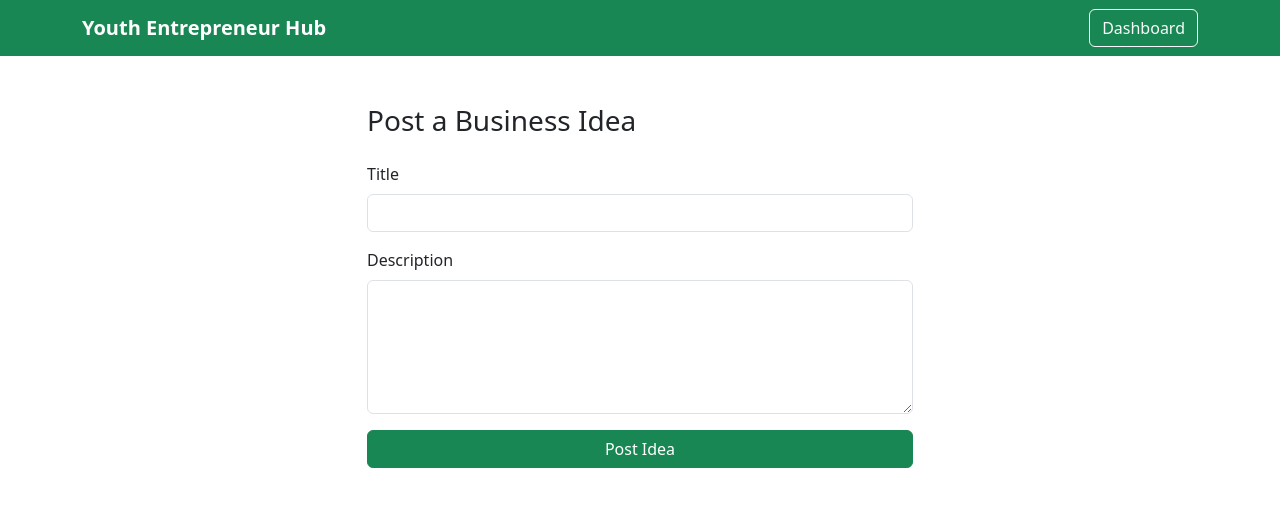
After one commit to mmukamukiza21/YouthEntrepreneurInitiative, a Flask app: page /ideas/new in a window 1280 px wide. The commit adds this page. Shown: the top 515 px of the page. Run offline with Flask 3, Linux system fonts and the light colour scheme; the visitor is signed in with stand-in values (Sample User, id 1); parts of the project's set-up code (start-up, migrations or seed data) failed here and were passed over; some libraries are stand-ins or nearby versions.

Commit message:
Add business ideas feature: post and view ideas

```diff
--- a/app.py
+++ b/app.py
@@ -1,4 +1,4 @@
-from flask import Flask, render_template, request
+from flask import Flask, render_template, request, session, redirect, url_for
 from flask_sqlalchemy import SQLAlchemy
 from werkzeug.security import generate_password_hash, check_password_hash
 from dotenv import load_dotenv
@@ -8,18 +8,21 @@ import os
 load_dotenv()
 
 app = Flask(__name__)
+app.secret_key = os.getenv("SECRET_KEY")
 
-user = os.getenv("DB_USER")
-password = quote_plus(os.getenv("DB_PASSWORD"))
-host = os.getenv("DB_HOST")
-port = os.getenv("DB_PORT")
-dbname = os.getenv("DB_NAME")
+db_user = os.getenv("DB_USER")
+db_password = quote_plus(os.getenv("DB_PASSWORD"))
+db_host = os.getenv("DB_HOST")
+db_port = os.getenv("DB_PORT")
+db_name = os.getenv("DB_NAME")
 
-app.config["SQLALCHEMY_DATABASE_URI"] = f"postgresql+psycopg2://{user}:{password}@{host}:{port}/{dbname}?sslmode=require"
+app.config["SQLALCHEMY_DATABASE_URI"] = f"postgresql+psycopg2://{db_user}:{db_password}@{db_host}:{db_port}/{db_name}?sslmode=require"
 app.config["SQLALCHEMY_TRACK_MODIFICATIONS"] = False
 
 db = SQLAlchemy(app)
 
+
+# ---- Database Models ----
 
 class User(db.Model):
     id = db.Column(db.Integer, primary_key=True)
@@ -27,6 +30,15 @@ class User(db.Model):
     email = db.Column(db.String(150), unique=True, nullable=False)
     password_hash = db.Column(db.String(255), nullable=False)
 
+
+class BusinessIdea(db.Model):
+    id = db.Column(db.Integer, primary_key=True)
+    title = db.Column(db.String(200), nullable=False)
+    description = db.Column(db.Text, nullable=False)
+    user_id = db.Column(db.Integer, db.ForeignKey("user.id"), nullable=False)
+
+
+# ---- Routes ----
 
 @app.route("/")
 def home():
@@ -49,8 +61,67 @@ def register():
         db.session.add(new_user)
         db.session.commit()
 
-        return f"<h2>Thanks, {name}! Your account was saved securely.</h2>"
+        session["user_id"] = new_user.id
+        return redirect(url_for("dashboard"))
     return render_template("register.html")
+
+
+@app.route("/login", methods=["GET", "POST"])
+def login():
+    if request.method == "POST":
+        email = request.form.get("email")
+        raw_password = request.form.get("password")
+
+        user = User.query.filter_by(email=email).first()
+
+        if user and check_password_hash(user.password_hash, raw_password):
+            session["user_id"] = user.id
+            return redirect(url_for("dashboard"))
+        else:
+            return "<h2>Invalid email or password.</h2>"
+    return render_template("login.html")
+
+
+@app.route("/dashboard")
+def dashboard():
+    if "user_id" not in session:
+        return redirect(url_for("login"))
+
+    user = db.session.get(User, session["user_id"])
+    return render_template("dashboard.html", user=user)
+
+
+@app.route("/ideas")
+def list_ideas():
+    if "user_id" not in session:
+        return redirect(url_for("login"))
+
+    all_ideas = BusinessIdea.query.all()
+    return render_template("business_ideas.html", ideas=all_ideas)
+
+
+@app.route("/ideas/new", methods=["GET", "POST"])
+def new_idea():
+    if "user_id" not in session:
+        return redirect(url_for("login"))
+
+    if request.method == "POST":
+        title = request.form.get("title")
+        description = request.form.get("description")
+
+        idea = BusinessIdea(title=title, description=description, user_id=session["user_id"])
+        db.session.add(idea)
+        db.session.commit()
+
+        return redirect(url_for("list_ideas"))
+
+    return render_template("new_idea.html")
+
+
+@app.route("/logout")
+def logout():
+    session.pop("user_id", None)
+    return redirect(url_for("home"))
 
 
 if __name__ == "__main__":
--- /dev/null
+++ b/templates/new_idea.html
@@ -0,0 +1,38 @@
+<!DOCTYPE html>
+<html lang="en">
+<head>
+    <meta charset="UTF-8">
+    <meta name="viewport" content="width=device-width, initial-scale=1.0">
+    <title>Post an Idea - Youth Entrepreneur Hub</title>
+    <link href="https://cdn.jsdelivr.net/npm/bootstrap@5.3.3/dist/css/bootstrap.min.css" rel="stylesheet">
+</head>
+<body>
+
+    <nav class="navbar navbar-dark bg-success">
+        <div class="container">
+            <a class="navbar-brand fw-bold" href="/">Youth Entrepreneur Hub</a>
+            <a href="/dashboard" class="btn btn-outline-light">Dashboard</a>
+        </div>
+    </nav>
+
+    <div class="container py-5">
+        <div class="row justify-content-center">
+            <div class="col-md-6">
+                <h3 class="mb-4">Post a Business Idea</h3>
+                <form method="POST" action="/ideas/new">
+                    <div class="mb-3">
+                        <label class="form-label">Title</label>
+                        <input type="text" class="form-control" name="title" required>
+                    </div>
+                    <div class="mb-3">
+                        <label class="form-label">Description</label>
+                        <textarea class="form-control" name="description" rows="5" required></textarea>
+                    </div>
+                    <button type="submit" class="btn btn-success w-100">Post Idea</button>
+                </form>
+            </div>
+        </div>
+    </div>
+
+</body>
+</html>
```
Also changed, not shown: templates/business_ideas.html (added, +39 -0 lines), templates/dashboard.html (added, +29 -0 lines), templates/index.html (+7 -22 lines), templates/register.html (+5 -4 lines).
